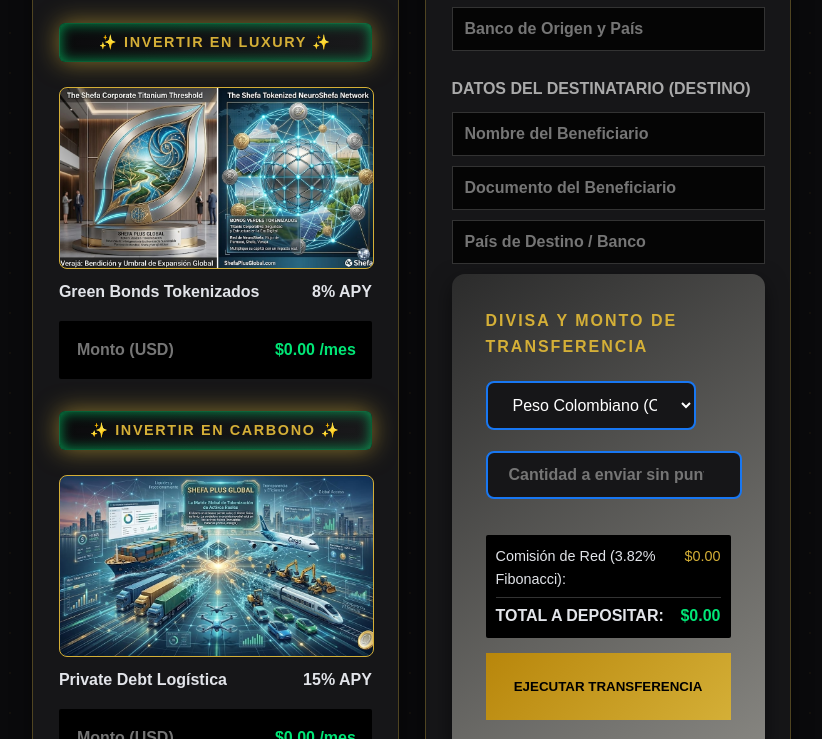
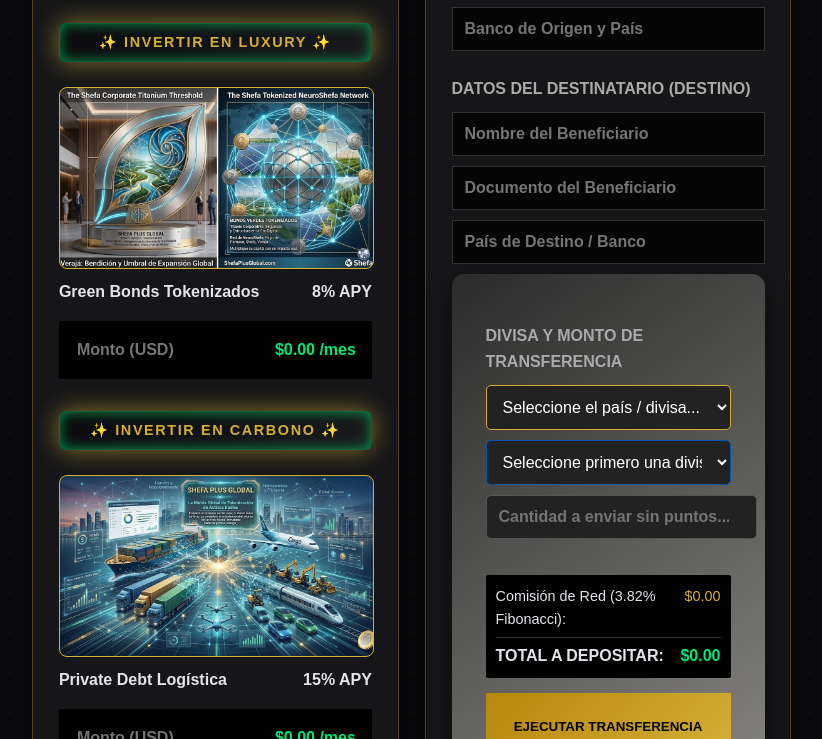
Before and after one commit to shefaveraja570-nexus/Shefa-Plus-Global, a website: page dashboard.html in a window 1280 px wide. Shown: the part 529-1268 px from the top of the page, without its empty margins (32-854 px from the left). Drawn offline with Linux system fonts and the light colour scheme.

Commit message:
Update dashboard.html

```diff
--- a/dashboard.html
+++ b/dashboard.html
@@ -256,12 +256,13 @@
         <input type="text" id="destinatario-pais" class="input-remesa" placeholder="País de Destino / Banco">
 
         <div class="boveda-shefa">
-            <h4 class="titulo-parnasa">Divisa y Monto de Transferencia</h4>
+            <h4 style="margin: 15px 0 10px 0; color: #aaaaaa;">DIVISA Y MONTO DE TRANSFERENCIA</h4>
 
-            <select id="moneda-remesa" class="input-shefa" onchange="actualizarBancosCompatibles()">
+<select id="moneda-remesa" class="input-shefa" onchange="actualizarListaBancos()" style="margin-bottom: 10px; background: #222222; color: #ffffff; width: 100%; padding: 12px; border: 1px solid #d4af37; border-radius: 5px;">
+    <option value="">Seleccione el país / divisa...</option>
     <option value="COP">Peso Colombiano (COP) - Divisa Matriz</option>
-                <option value="USD_USA">Dólar Estadounidense (EE.UU.)</option>
-                <option value="USD_ECU">Dólar Estadounidense (Ecuador)</option>
+    <option value="USD_US">Dólar Estadounidense (EE.UU.)</option>
+    <option value="USD_EC">Dólar Estadounidense (Ecuador)</option>
     <option value="MXN">Peso Mexicano (MXN)</option>
     <option value="CLP">Peso Chileno (CLP)</option>
     <option value="GTQ">Quetzal Guatemalteco (GTQ)</option>
@@ -270,7 +271,11 @@
     <option value="EXT">Banca Extraterrestre 👽 (Soporte)</option>
 </select>
 
-            <input type="number" id="montoRemesa" class="input-shefa" placeholder="Cantidad a enviar sin puntos..." oninput="calcularFeeRemesa()">
+<select id="banco-remesa" class="input-shefa" style="margin-bottom: 10px; background: #222222; color: #ffffff; width: 100%; padding: 12px; border: 1px solid #0056b3; border-radius: 5px;">
+    <option value="">Seleccione primero una divisa...</option>
+</select>
+
+<input type="number" id="montoRemesa" class="input-shefa" placeholder="Cantidad a enviar sin puntos..." oninput="calcularFeeRemesa()" style="width: 100%; padding: 12px; background: #222222; color: #ffffff; border: 1px solid #555555; border-radius: 5px;">
 
         <div style="background: #000; padding: 10px; margin-bottom: 15px; border-radius: 2px; margin-top: 15px;">
             <div style="display:flex; justify-content:space-between; font-size: 0.9rem;"><span>Comisión de Red (3.82% Fibonacci):</span> <span id="fee-remesa" style="color:var(--oro-shefa);">$0.00</span></div>
```
Lines whose indentation alone changed are shown as unchanged.
